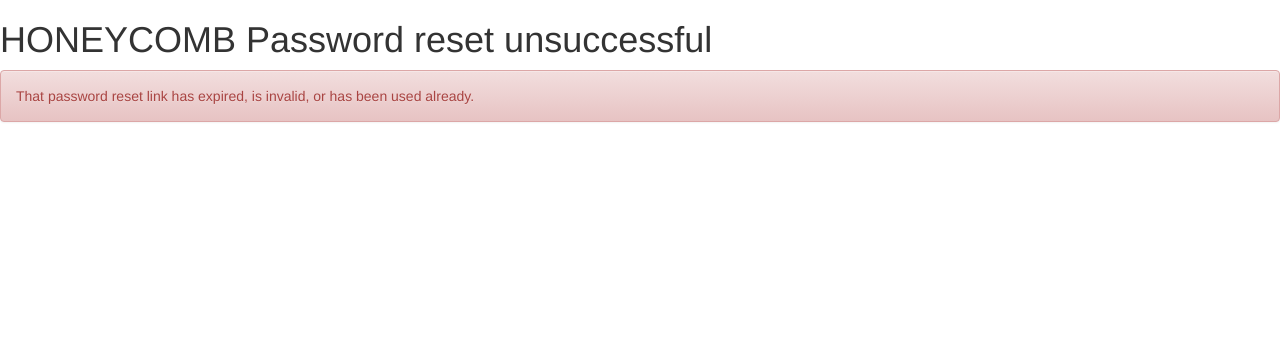
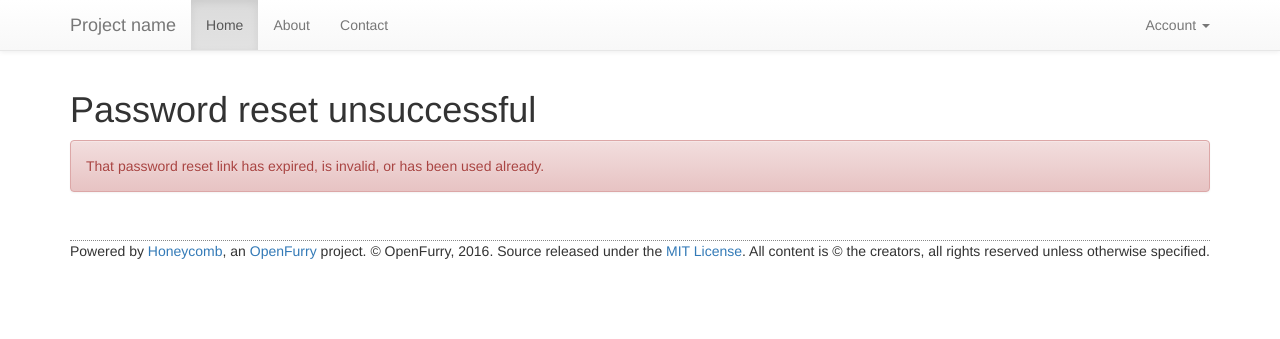
Before and after one commit to OpenFurry/honeycomb, a Django app: page /reset/1/1/ in a window 1280 px wide. Shown: the top 339 px of the page. Run offline with Django 3.2, Linux system fonts and the light colour scheme; some libraries are stand-ins or nearby versions.

Commit message:
Vague styling

```diff
--- /dev/null
+++ b/app/static/app/base.css
@@ -0,0 +1,17 @@
+.navbar-static-top {
+    margin-bottom: 19px;
+}
+.dropdown-login {
+    padding: 0 1em;
+}
+.main {
+    position: relative;
+    margin-bottom: -100px;
+    padding-bottom: 2em;
+}
+footer {
+    border-top: 1px dotted #888;
+    height: 100px;
+    position: absolute;
+    bottom: -100px;
+}
--- a/app/templates/base.html
+++ b/app/templates/base.html
@@ -3,18 +3,76 @@
 
 <html>
     <head>
+        <meta charset="utf-8">
+        <meta http-equiv="X-UA-Compatible" content="IE=edge">
+        <meta name="viewport" content="width=device-width, initial-scale=1">
+
         <title>{# TODO #}HONEYCOMB {{ title }}</title>
+
         <link rel="stylesheet" type="text/css" href="{% static 'app/bootstrap/css/bootstrap.min.css' %}" />
         <link rel="stylesheet" type="text/css" href="{% static 'app/bootstrap/css/bootstrap-theme.min.css' %}" />
+        <link rel="stylesheet" type="text/css" href="{% static 'app/base.css' %}" />
+    </head>
+    <body>
+        <nav class="navbar navbar-default navbar-static-top">
+            <div class="container">
+                <div class="navbar-header">
+                    <button type="button" class="navbar-toggle collapsed" data-toggle="collapse" data-target="#navbar" aria-expanded="false" aria-controls="navbar">
+                        <span class="sr-only">Toggle navigation</span>
+                        <span class="icon-bar"></span>
+                        <span class="icon-bar"></span>
+                        <span class="icon-bar"></span>
+                    </button>
+                    <a class="navbar-brand" href="{% url 'front' %}">Project name</a>
+                </div>
+                <div id="navbar" class="navbar-collapse collapse">
+                    <ul class="nav navbar-nav">
+                        <li class="active"><a href="#">Home</a></liV>
+                        <li><a href="#about">About</a></li>
+                        <li><a href="#contact">Contact</a></li>
+                    </ul>
+                    <ul class="nav navbar-nav navbar-right">
+                        <li class="dropdown">
+                            <a href="#" class="dropdown-toggle" data-toggle="dropdown" role="button" aria-haspopup="true" aria-expanded="false">{% if user.is_authenticated %}{{ user.username }}{% else %}Account{% endif %} <span class="caret"></span></a>
+                            <ul class="dropdown-menu">
+                                {% if user.is_authenticated %}
+                                <li><a href="#">Action</a></li>
+                                <li><a href="#">Another action</a></li>
+                                <li><a href="#">Something else here</a></li>
+                                <li role="separator" class="divider"></li>
+                                <li class="dropdown-header">Nav header</li>
+                                <li><a href="#">Separated link</a></li>
+                                <li><a href="#">One more sepalated link</a></li>
+                                {% else %}
+                                    <li>
+                                        <form method="post" action="{% url 'login' %}" class="dropdown-login">
+                                            {% csrf_token %}
+                                            <label for="dropdown-username">Username:</label>
+                                            <input id="dropdown-password" type="text" name="username" placeholder="Username" />
+                                            <label for="dropdown-password">Password:</label>
+                                            <input id="dropdown-password" type="password" name="password" placeholder="Password"/>
+                                            <input type="submit" />
+                                        </form>
+                                    </li>
+                                    <li role="separator" class="divider"></li>
+                                    <li><a href="{% url 'register' %}">Register</a></li>
+                                {% endif %}
+                            </ul>
+                        </li>
+                    </ul>
+                </div><!--/.nav-collapse -->
+            </div>
+        </nav>
+        <section class="main container">
+            <header>
+                <h1>{{ title }}</h1>
+            </header>
+            {% block content %}{% endblock %}
+            <footer>
+                <p>{# TODO #}Powered by <a href="https://github.com/OpenFurry/honeycomb" target="_blank">Honeycomb</a>, an <a href="http://openfurry.org" target="_blank">OpenFurry</a> project.  &copy; OpenFurry, 2016.  Source released under the <a href="https://opensource.org/licenses/MIT" target="_blank">MIT License</a>.  All content is &copy; the creators, all rights reserved unless otherwise specified.</p>
+            </footer>
+        </section>
         <script src="{% static 'app/jquery.min.js' %}"></script>
         <script src="{% static 'app/bootstrap/js/bootstrap.min.js' %}"></script>
-    </head>
-    <body>
-        <header>
-            <h1>{# TODO #}HONEYCOMB {{ title }}</h1>
-        </header>
-        <section class="main">
-            {% block content %}{% endblock %}
-        </section>
     </body>
 </html>
--- a/usermgmt/templates/registration/login.html
+++ b/usermgmt/templates/registration/login.html
@@ -15,7 +15,7 @@
 
 <form method="post" action="{% url 'login' %}">
     {% csrf_token %}
-    {{ form.as_table }}
+    {{ form.as_ul }}
     <input type="submit" value="login" />
     <input type="hidden" name="next" value="{{ next }}" />
 </form>
--- a/usermgmt/templates/registration/password_change_form.html
+++ b/usermgmt/templates/registration/password_change_form.html
@@ -6,7 +6,7 @@
 {% endif %}
 <form method="post" action="{% url 'password_change' %}">
     {% csrf_token %}
-    {{ form.as_table }}
+    {{ form.as_ul }}
     <input type="submit" value="Change password" />
 </form>
 {% endblock %}
--- a/usermgmt/templates/registration/password_reset_confirm.html
+++ b/usermgmt/templates/registration/password_reset_confirm.html
@@ -4,8 +4,8 @@
 {% if validlink %}
     <div class="alert alert-warning">Really reset your password?</div>
     <form method="post" action="{% url 'password_reset_confirm' %}">
-        {{ csrf_token }}
-        {{ form.as_table }}
+        {% csrf_token %}
+        {{ form.as_ul }}
         <input type="submit" value="Reset passwor" />
     </form>
 {% else %}
--- a/usermgmt/templates/registration/password_reset_form.html
+++ b/usermgmt/templates/registration/password_reset_form.html
@@ -2,8 +2,8 @@
 
 {% block content %}
 <form method="post" action="{% url 'password_reset' %}">
-    {{ csrf_token }}
-    {{ form.as_table }}
+    {% csrf_token %}
+    {{ form.as_ul }}
     <input type="submit" value="Reset password" />
 </form>
 {% endblock %}
```
Also changed, not shown: app/templates/front.html (+39 -0 lines).
